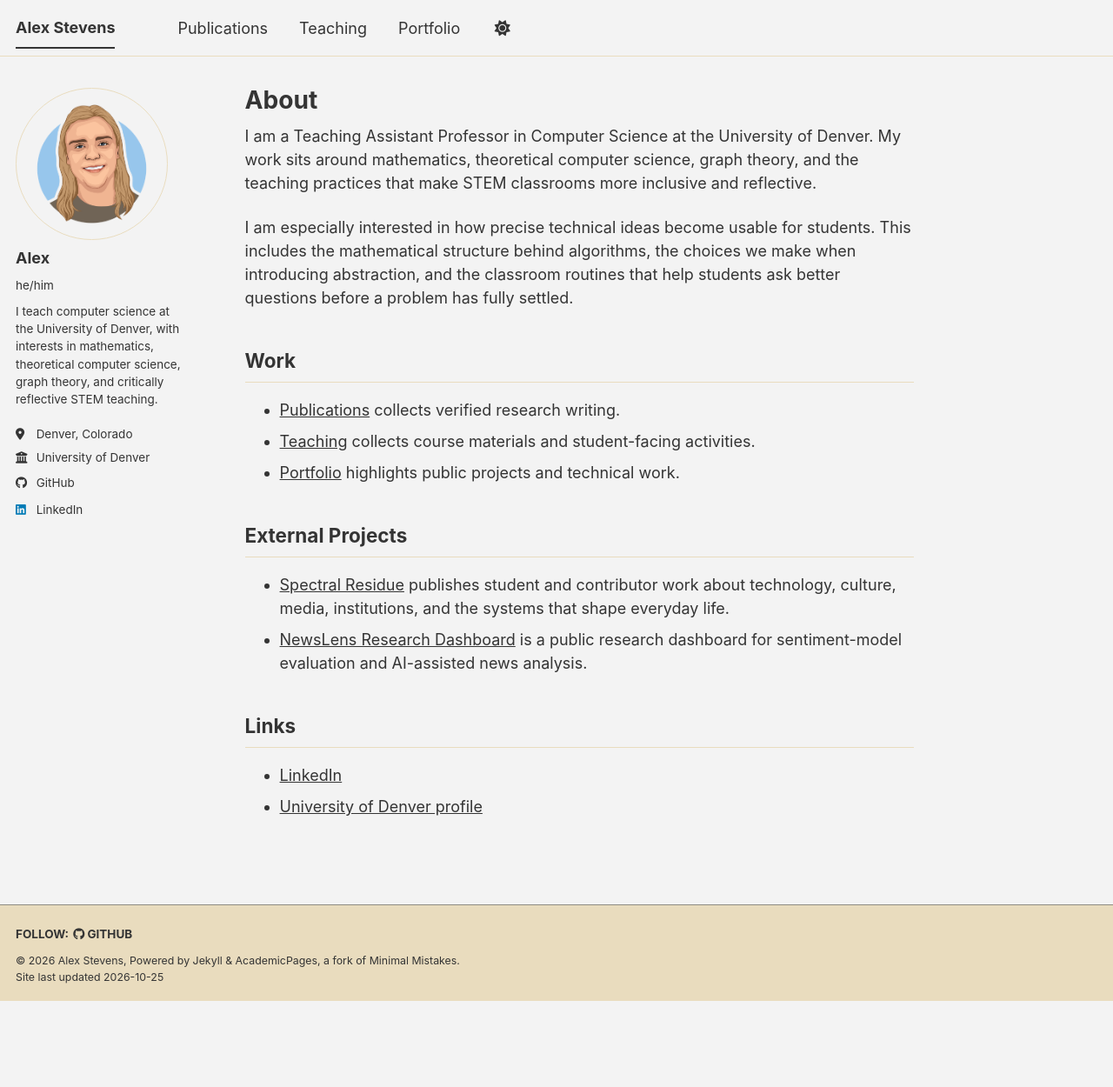
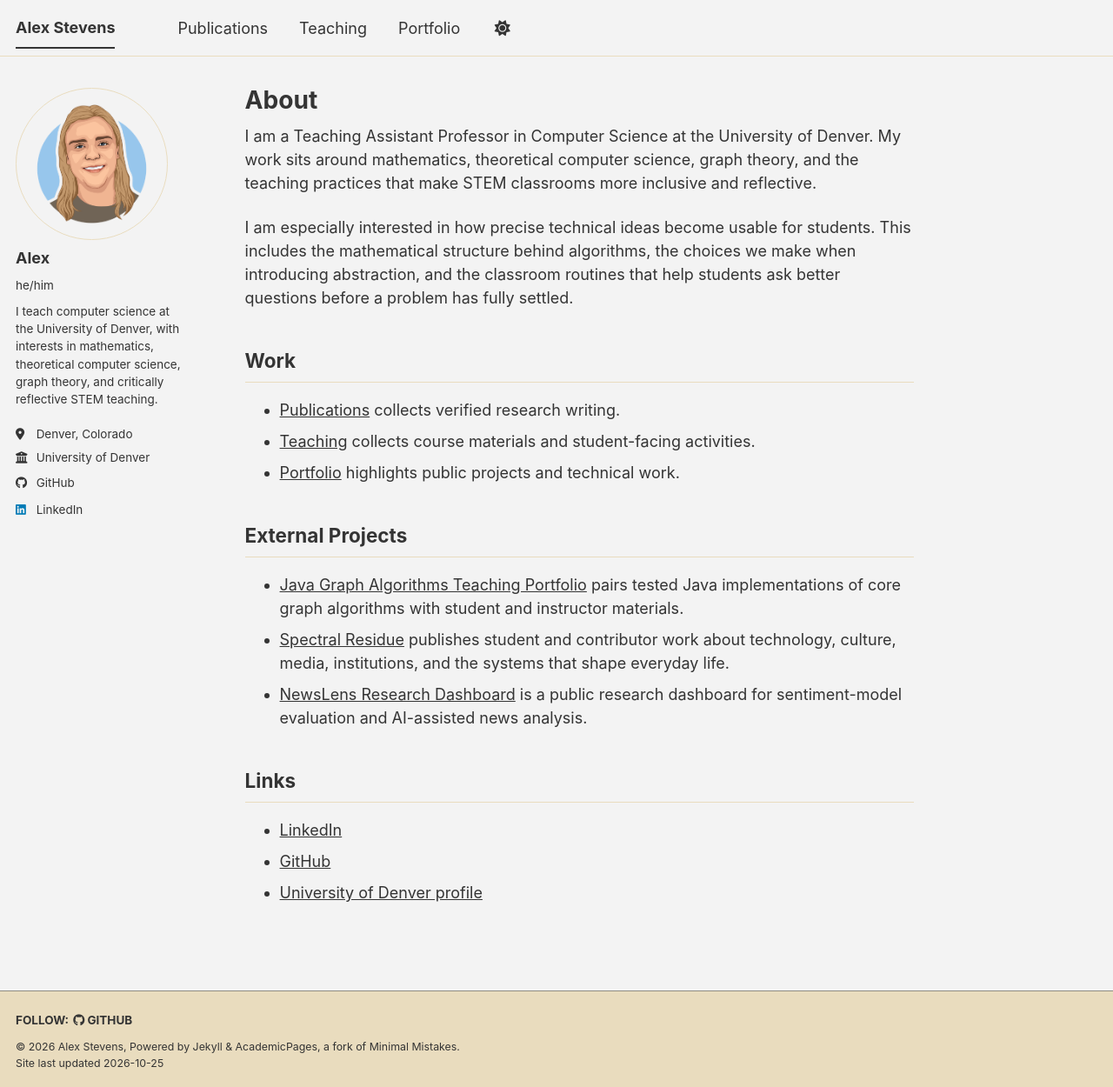
Before and after one commit to alexanderlewisstevens/alexanderlewisstevens.github.io, a Jekyll site: the page built from _pages/about.md, in a window 1280 px wide and 1250 px high. Shown: the whole window at 87% size. Built offline with Jekyll 4.4.1, drawn with Linux system fonts in a browser that asks for light colours; a script bundle is joined from its source files by our own code; library files that are not in the unit come from our copies.

Commit message:
Add Java teaching portfolio to academic site

```diff
--- a/_pages/about.md
+++ b/_pages/about.md
@@ -28,10 +28,12 @@ the HTML drop folder remain documented in README.md and source comments.
 
 ## External Projects
 
+- [Java Graph Algorithms Teaching Portfolio](https://github.com/alexanderlewisstevens/graph-algorithms-java) pairs tested Java implementations of core graph algorithms with student and instructor materials.
 - [Spectral Residue](https://spectralresidue.com/) publishes student and contributor work about technology, culture, media, institutions, and the systems that shape everyday life.
 - [NewsLens Research Dashboard](https://lab.spectralresidue.com/) is a public research dashboard for sentiment-model evaluation and AI-assisted news analysis.
 
 ## Links
 
 - [LinkedIn](https://www.linkedin.com/in/alex-stevens-02a492197)
+- [GitHub](https://github.com/alexanderlewisstevens)
 - [University of Denver profile](https://ritchieschool.du.edu/about/people/alex-l-stevens)
```
